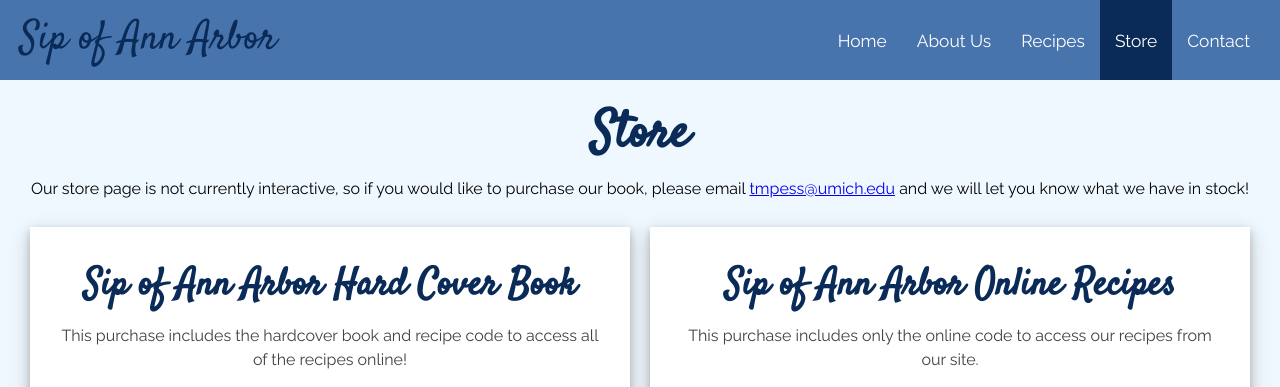
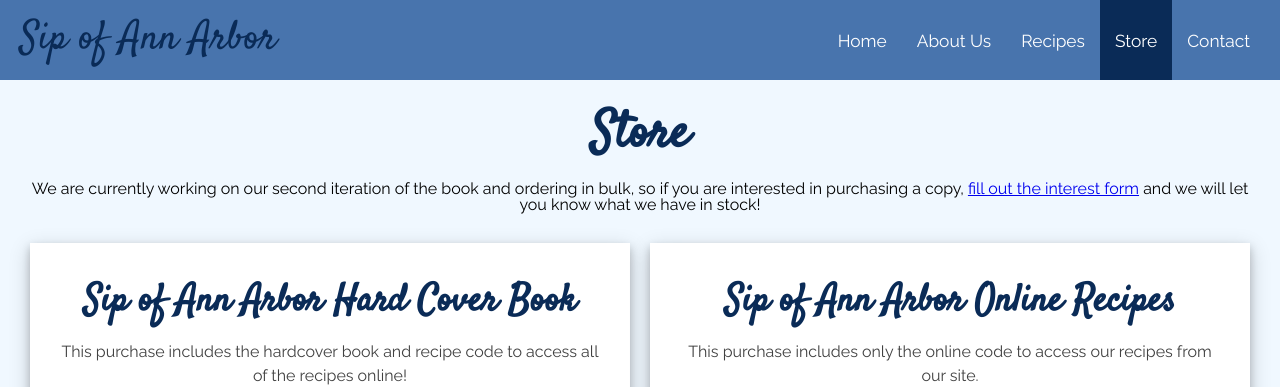
Before and after one commit to 17tpessetti/annArborCocktails, a plain HTML site: page store.html in a window 1280 px wide. Shown: the top 387 px of the page. Drawn offline with Linux system fonts and the light colour scheme.

Commit message:
adding interest form link

```diff
--- a/store.html
+++ b/store.html
@@ -46,7 +46,7 @@
         <div id="store-page">
         <div id="store-header">
             <h1>Store</h1>
-            <p>Our store page is not currently interactive, so if you would like to purchase our book, please email <a href="mailto:tmpess@umich.edu?subject=Ann Arbor Cocktails Purchase">tmpess@umich.edu</a> and we will let you know what we have in stock!</p>
+            <p>We are currently working on our second iteration of the book and ordering in bulk, so if you are interested in purchasing a copy, <a href="https://docs.google.com/forms/d/e/1FAIpQLScomhMqUwWxQg-hoZ8SjCDAHUk_V_oaT4D8AhTNKZ35lfO6yA/viewform?usp=sf_link">fill out the interest form</a> and we will let you know what we have in stock!</p>
         </div>
         <div id="store-grid">
         <div class="store-card">
```
